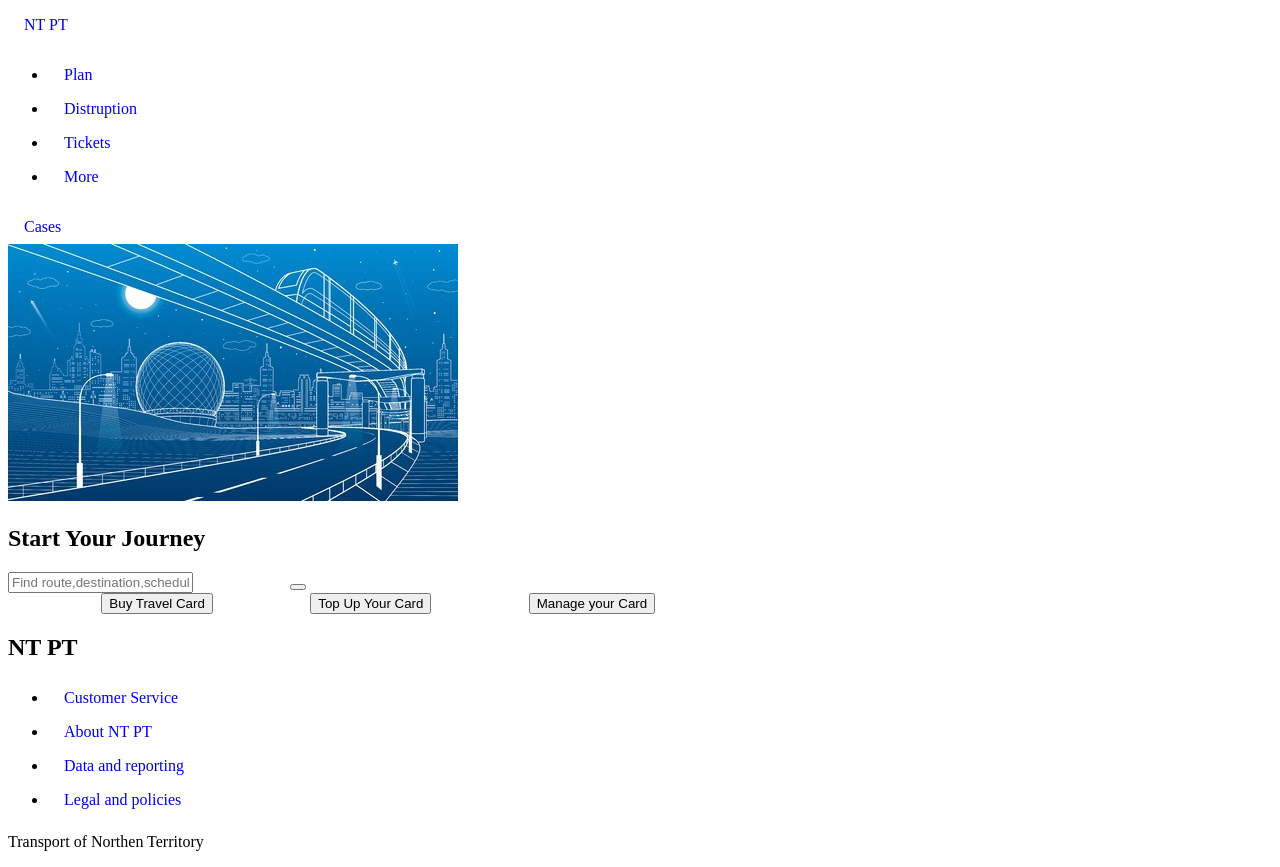
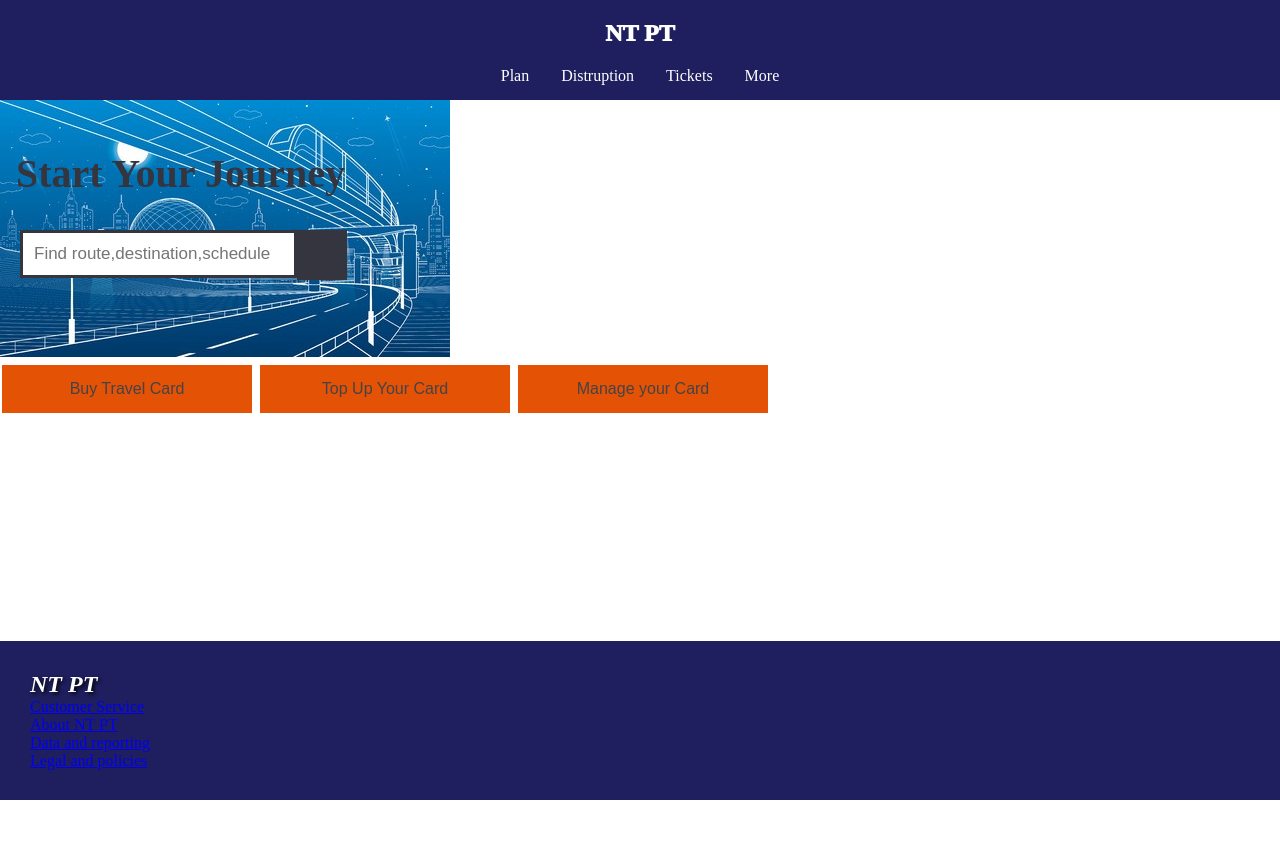
Before and after one commit to championd/TeamChampo.github.io, a plain HTML site: page Project/index.html in a window 1280 px wide. After the commit the page ends 800 px from the top, so only its background shows below. Drawn offline with Linux system fonts and the light colour scheme; files whose address does not match are found by name.

Commit message:
Update style.css

```diff
--- a/Project/style.css
+++ b/Project/style.css
@@ -1,47 +1,256 @@
-.header {
-  padding: 10px;
-  text-align:center;
-  background: #1F1F5F;
-  color: #127CC0;
-  font-size: 20px;
-}
-
-body {
-background-color: #FFFFFF;
+*{
+  margin:0;
+  padding:0;
 }
 
 @font-face {
   font-family: Lato2OFLWeb|generic-family|initial|inherit;
-  src:url(\Lato\fonts);
+  src:url(Lato2OFLWeb\Lato2OFLWeb\Lato\fonts);
+}
+
+body{
+  background-color: #FFFFFF;
+
+}
+header{
+  background-color: #1F1F5F;
+  width: 100%;
+  height:100px;
+  color: #FFFFFF;
+}
+
+.header-brand{
+  text-decoration: none;
+  font-size:24px;
+  font-weight:1000;
+  color:#FFFFFF;
+  text-transform: uppercase;
+  display: block;
+  margin: 0 auto;
+  text-align: center;
+  padding: 20px 0;
+}
+header nav ul{
+  margin:0 auto;
+  width:fit-content;
+}
+header nav ul li{
+  display: inline-block;
+  float: left;
+  list-style: none;
+  padding:0 16px;
+
+
+}
+header nav li a{
+  font-size:16px;
+  color:#FFFFFF;
+  text-decoration: none;
+}
+.header-cases{
+  display:none;
 }
 
 
-button {
-/* button positioning */
-margin-left: 7em;
+
+}
+main{
+
+width: 100%;
 }
 
-a {
-  text-decoration: none;
-  display: inline-block;
-  padding: 8px 16px;
+  figure index-image{
+  width:100%;
+  width:fit-content;
+  background-size: contain;
+  display: none;
+  margin: 0 auto;
+  padding: 50px 10px;
 }
 
-a:hover {
-  background-color: #ddd;
-  color: black;
+main section h1{
+
+  position: absolute;
+  top: 150px;
+  left: 16px;
+  text-style:Fjalla One;
+  color: #353540;
+  font-size: 40px;
+
+}
+.example{
+  padding: 10px;
+  font-size: 17px;
+  border: 1px solid grey;
+  float: left;
+  width: 80%;
+  background: #f1f1f1;
+}
+ .search{
+  width: 100%
+  position:relative;
+  position: absolute;
+  top:230px;
+  left:20px;
+transform: translate();
 }
 
-.previous {
-  background-color: #f1f1f1;
-  color: black;
+button{
+  position: fixed;
 }
 
-.next {
-  background-color: #4CAF50;
-  color: white;
+button:focus{
+  color:#00b4cc;
 }
 
-.round {
-  border-radius: 50%;
+.searchterm{
+  float:left;
+  width: 100%;
+  border: 3px solid #353540;
+  padding: 11px;
+  font-size: 17px;
+  outline:none;
+  transition: 1s all;
+
 }
+.searchterm:focus{
+  color:#454347;
+  border:3px solid  #1F1F5F;
+}
+.searchbutton{
+
+  width: 50px;
+  height:50px;
+  border: 1px solid #353540;
+  background-color: #353540;
+  text-align: center;
+  color:#454347;
+  cursor: pointer;
+  font-size: 20px;
+
+
+}
+.btn1{
+  color: #000;
+  position: static;
+  bottom:200px;
+  right: auto;
+  background-color: #E35205;
+    border: none;
+    color: #454347;
+    padding: 15px 32px;
+    text-align: center;
+    text-decoration: none;
+    display: inline-block;
+    font-size: 16px;
+    margin: 4px 2px;
+    transition-duration: 1s all;
+    cursor: pointer;
+    width: 250px;
+
+}
+
+.btn1:hover {
+  box-shadow: 0 12px 16px 0 rgba(0,0,0,0.24),0 17px 50px 0 rgba(0,0,0,0.19);
+}
+.btn2{
+  color: #000;
+  position:static;
+  bottom:180px;
+  right:auto;
+  background-color: #E35205;
+    border: none;
+    color: #454347;
+    padding: 15px 32px;
+    text-align: center;
+    text-decoration: none;
+    display: inline-block;
+    font-size: 16px;
+    margin: 4px 2px;
+    transition-duration: 1s all;
+    cursor: pointer;
+    width: 250px;
+}
+
+.btn2:hover {
+  box-shadow: 0 12px 16px 0 rgba(0,0,0,0.24),0 17px 50px 0 rgba(0,0,0,0.19);
+}
+
+.btn3{
+  color: #000;
+  position:static;
+  bottom:160px;
+  right:auto;
+  background-color: #E35205;
+    border: none;
+    color: #454347;
+    padding: 15px 32px;
+    text-align: center;
+    text-decoration: none;
+    display: inline-block;
+    font-size: 16px;
+    margin: 4px 2px;
+    transition-duration: 1s all;
+    cursor: pointer;
+    width: 250px;
+
+}
+
+.btn3:hover {
+  box-shadow: 0 12px 16px 0 rgba(0,0,0,0.24),0 17px 50px 0 rgba(0,0,0,0.19);
+}
+
+/*footer*/
+
+footer{
+  position: fixed;
+  left: 0;
+  bottom: 0;
+  width: 100%;
+  background-color: #1F1F5F;
+  padding:30px 30px;
+  margin-top: 100px;
+  clear:both;
+  text-align: left;
+
+
+}
+
+
+footer h2{
+  font-style: italic;
+  font-weight: bold;
+  color: #FFFFFF;
+  text-shadow:2px 2px 4px #000000;
+  position: static;
+  top:485px;
+  text-decoration: none;
+}
+
+footer ul{
+text-decoration: none;
+list-style: none;
+}
+
+p{
+  position:absolute;
+  top:580px;
+  left:16px;
+  color:#FFFFFF;
+  text-emphasis-position: below;
+  margin-top: 40px;
+}
+
+@media only screen and (max-width: 400px) {
+  [class*="bottom"] {
+    width: 100%;
+    height:20px;
+    background:#FFFFFF;
+  }
+}
+
+@media only screen and (max-width: 400px) {
+   [class*="banner"]{
+  background-color: #FFFFFF;
+   }
+}
```
